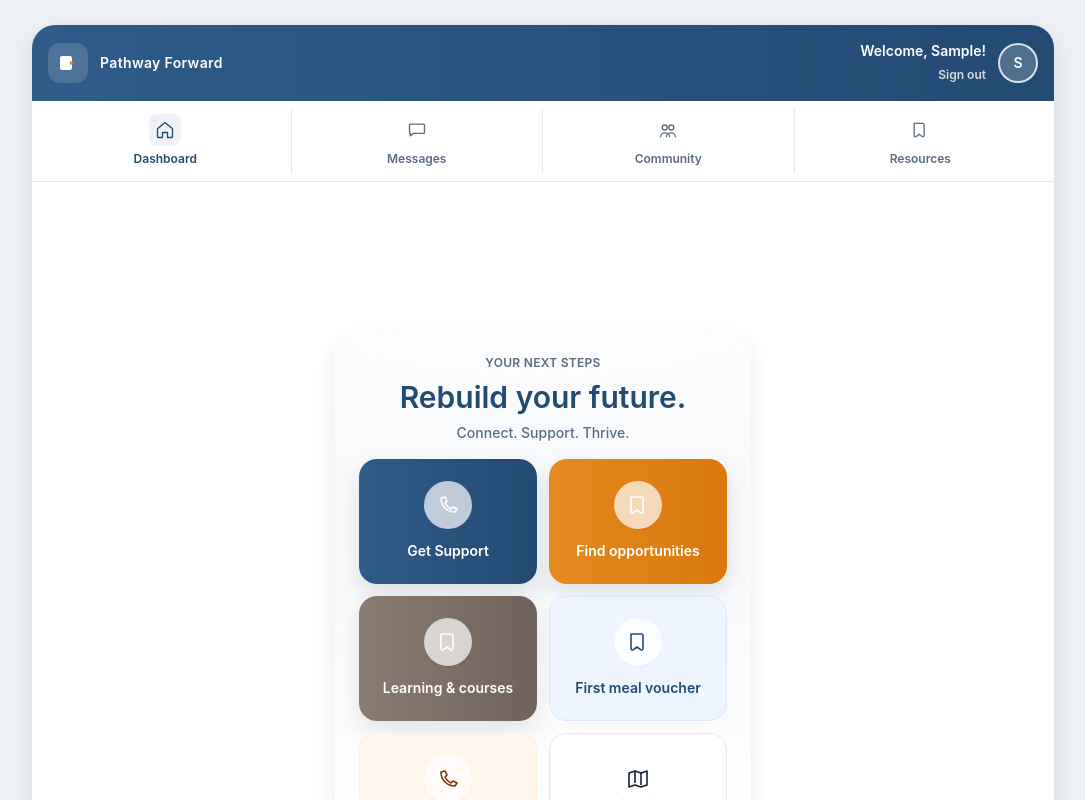
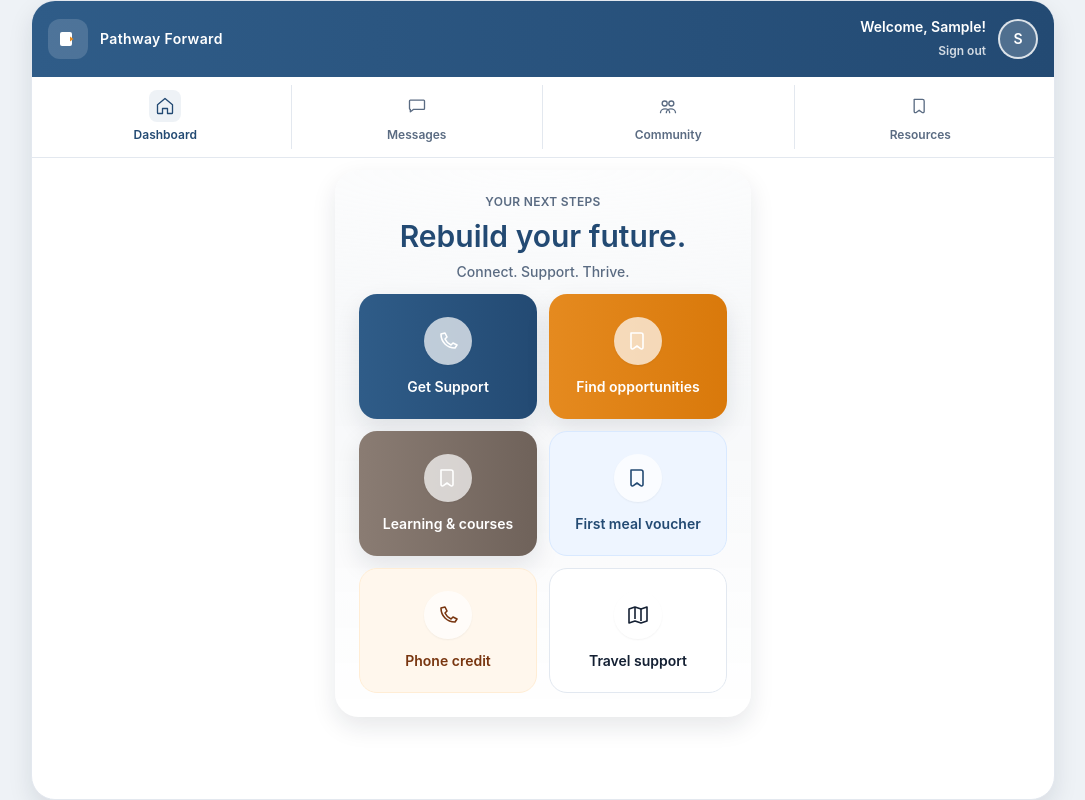
Before and after one commit to yzd6n5nc2f-boop/Pathfinder, a React (Vite) app: page /login in a window 1280 px wide. Both pictures are taken after typing "Sample" into the empty fields and a click on the button "Continue". Shown: the top 800 px of the page, without its empty margins (97-1182 px from the left). Built offline with nearby package versions, Linux system fonts and the light colour scheme; the HTML template or start-up script is replaced by a standard one.

Commit message:
Fix dashboard launcher layout

```diff
--- a/src/components/PageLayout.tsx
+++ b/src/components/PageLayout.tsx
@@ -1,4 +1,5 @@
-import React from "react";
+import React, { useEffect } from "react";
+import { useLocation } from "react-router-dom";
 import Footer from "./Footer";
 import TopBar from "./TopBar";
 import Tabs from "./Tabs";
@@ -8,15 +9,47 @@ type PageLayoutProps = {
 };
 
 const PageLayout = ({ children }: PageLayoutProps) => {
+  const { pathname } = useLocation();
+  const isDashboard = pathname === "/";
+
+  useEffect(() => {
+    if (!isDashboard) {
+      return;
+    }
+
+    const previous = document.body.style.overflow;
+    document.body.style.overflow = "hidden";
+
+    return () => {
+      document.body.style.overflow = previous;
+    };
+  }, [isDashboard]);
+
   return (
-    <div className="min-h-screen bg-app px-3 py-6 text-ink sm:px-6">
-      <div className="mx-auto flex w-full max-w-[430px] flex-col overflow-hidden rounded-device border border-line bg-surface shadow-phone md:max-w-[760px] md:rounded-[24px] md:shadow-card lg:max-w-[1024px]">
+    <div
+      className={
+        isDashboard
+          ? "h-[100dvh] overflow-hidden bg-brand px-0 py-0"
+          : "min-h-screen bg-app px-3 py-6 text-ink sm:px-6"
+      }
+    >
+      <div
+        className={`mx-auto flex w-full max-w-[430px] flex-col overflow-hidden rounded-device border border-line bg-surface shadow-phone md:max-w-[760px] md:rounded-[24px] md:shadow-card lg:max-w-[1024px] ${
+          isDashboard ? "h-[100dvh]" : ""
+        }`}
+      >
         <TopBar />
         <Tabs />
-        <main className="flex w-full flex-1 flex-col gap-4 px-4 py-5 md:px-6 md:py-6 lg:px-8">
+        <main
+          className={
+            isDashboard
+              ? "flex w-full flex-1 flex-col overflow-hidden px-4 py-3"
+              : "flex w-full flex-1 flex-col gap-4 px-4 py-5 md:px-6 md:py-6 lg:px-8"
+          }
+        >
           {children}
         </main>
-        <Footer />
+        {!isDashboard && <Footer />}
       </div>
     </div>
   );
--- a/src/pages/Dashboard.tsx
+++ b/src/pages/Dashboard.tsx
@@ -49,9 +49,8 @@ const Dashboard = () => {
   ];
 
   return (
-    <div className="flex h-[100dvh] flex-col overflow-hidden">
-      <main className="flex flex-1 items-center justify-center overflow-hidden">
-        <div className="w-full max-w-md px-4">
+    <div className="w-full">
+      <div className="mx-auto w-full max-w-md px-4">
         <section
           className="relative overflow-hidden rounded-[24px] p-5 text-center shadow-card sm:p-6"
           style={{
@@ -68,14 +67,14 @@ const Dashboard = () => {
           <p className="mt-2 text-sm font-medium text-muted">
             Connect. Support. Thrive.
           </p>
-            <div className="mt-4 grid grid-cols-2 gap-3">
+          <div className="mt-3 grid grid-cols-2 gap-3">
             {heroTiles.map((tile) => {
               const Icon = tile.icon;
               return (
                 <Link
                   key={tile.to}
                   to={tile.to}
-                    className={`group flex min-h-[96px] flex-col items-center justify-center gap-3 rounded-[18px] p-4 text-center text-sm font-semibold transition duration-200 hover:-translate-y-0.5 active:scale-[0.98] focus-visible:outline-none focus-visible:ring-2 sm:min-h-[110px] sm:p-5 md:min-h-[125px] ${tile.tone}`}
+                  className={`group flex min-h-[110px] flex-col items-center justify-center gap-3 rounded-[18px] p-5 text-center text-sm font-semibold transition duration-200 hover:-translate-y-0.5 active:scale-[0.98] focus-visible:outline-none focus-visible:ring-2 sm:min-h-[125px] ${tile.tone}`}
                 >
                   <span className="inline-flex h-10 w-10 items-center justify-center rounded-full bg-white/70 text-current shadow-sm sm:h-12 sm:w-12">
                     <Icon className="h-5 w-5 sm:h-6 sm:w-6" />
@@ -87,7 +86,6 @@ const Dashboard = () => {
           </div>
         </section>
       </div>
-      </main>
     </div>
   );
 };
```
Lines whose indentation alone changed are shown as unchanged.
